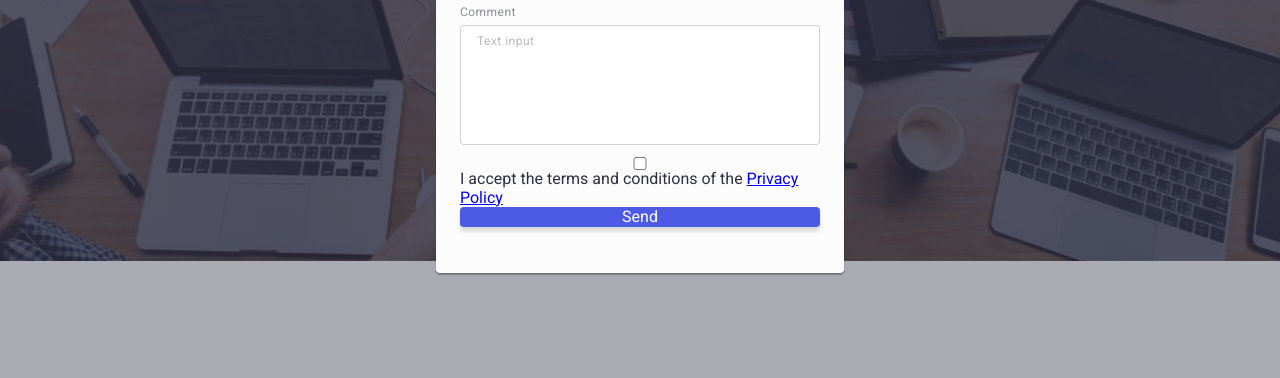
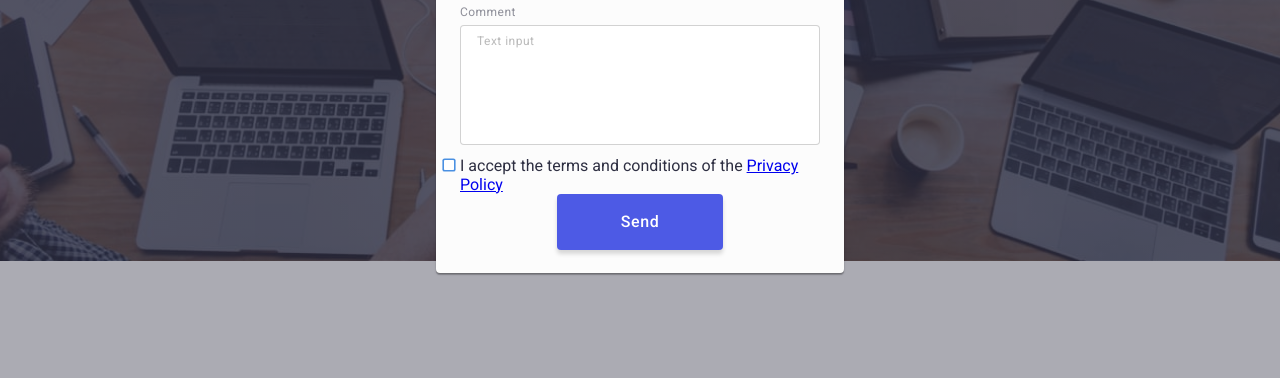
Before and after one commit to KaterynaArtemieva/goit-markup-hw-06, a plain HTML site: page index.html in a window 1280 px wide. Shown: the part 419-797 px from the top of the page. Drawn offline with nearby package versions, Linux system fonts and the light colour scheme.

Commit message:
почала робити кастомний чекбокс

```diff
--- a/css/styles.css
+++ b/css/styles.css
@@ -739,9 +739,8 @@ cursor: pointer;
   transform: translateY(-50%);
   fill: var(--main-color);
   transition: fill var(--timing-duration) var(--timing-function);
-
 }
-.modal-form-message{
+.modal-form-message {
   resize: none;
   width: 100%;
   height: 120px;
@@ -761,16 +760,59 @@ color: rgba(117, 117, 117, 0.5);
 .modal-form-message:focus {
   border: 1px solid var(--accent-color);
   outline: none;
-;
 }
-.modal-form-checkbox {
+.checkbox-input{
+  position: absolute;
+  clip: rect(0 0 0 0);
+  width: 1px;
+  height: 1px;
+  margin: -1px;
 }
+.checkbox-custom {
+  position: absolute;
+  margin-top: 0.2em;
+  margin-left: -1em;
+  width: 0.6em;
+  height: 0.6em;
+  overflow: hidden;
+  border-radius: 0.05em;
+  background-color: white;
+  background-repeat: no-repeat;
+  background-position: 50% 50%;
+  box-shadow: 0 0 0 0.1em #4A90E2;
+}
+.checkbox-input:checked + .checkbox-custom {
+  background-color: #4A90E2;
+  background-image: url(../images/check.svg);
+}
+
 .modal-form-checkbox-descr {
 }
 .modal-form-submit {
-  background: var(--accent-color);
+  margin-left: auto;
+  margin-right: auto;
+  padding: 16px 64px;
+  font-family: "Roboto", sans-serif;
+  font-weight: 500;
+  font-size: 16px;
+  line-height: 1.5;
+  display: flex;
+  align-items: center;
+  letter-spacing: 0.04em;
+  color: var(--white-color);
+  background-color: var(--accent-color);
   box-shadow: 0px 4px 4px rgba(0, 0, 0, 0.15);
+  border: none;
   border-radius: 4px;
-color: var(--white-color);
-border: none;
+  transition: background-color var(--timing-duration) var(--timing-function),
+    box-shadow var(--timing-duration) var(--timing-function);
 }
+.modal-form-submit:hover,
+.modal-form-submit:focus {
+  background-color: var(--last-accent-color);
+  box-shadow: 0px 1px 6px rgba(46, 47, 66, 0.08),
+    0px 1px 1px rgba(46, 47, 66, 0.16), 0px 2px 1px rgba(46, 47, 66, 0.08);
+}
+.modal-form-submit:active {
+  background: var(--last-accent-color);
+}
--- a/index.html
+++ b/index.html
@@ -477,7 +477,7 @@
                 pattern="[a-zA-Zа-яА-ЯіІїЇ]+$"
                 minlength="2"
               />
-              <svg class="modal-form-input-icon" width="18" height="24">
+              <svg class="modal-form-input-icon" width="18" height="18">
                 <use href="./images/icons.svg#icon-person"></use>
               </svg>
             </span>
@@ -521,16 +521,12 @@
               placeholder="Text input"
             ></textarea>
           </label>
-          <input
-            class="modal-form-checkbox"
-            type="checkbox"
-            id="user-policy"
-            name="user-policy"
-          />
-          <label for="user-policy" class="modal-form-checkbox-descr"
-            >I accept the terms and conditions of the
-            <a href="#">Privacy Policy</a></label
-          >
+          <label class="modal-form-checkbox">
+            <input type="checkbox" class="checkbox-input">
+            <span class="checkbox-custom"></span>
+            <span class="checkbox-descr">I accept the terms and conditions of the
+              <a href="#">Privacy Policy</a></span>
+          </label>
           <button type="submit" class="modal-form-submit">Send</button>
         </form>
       </div>
```
Also changed, not shown: images/check.svg (added). Lines whose indentation alone changed are shown as unchanged.
